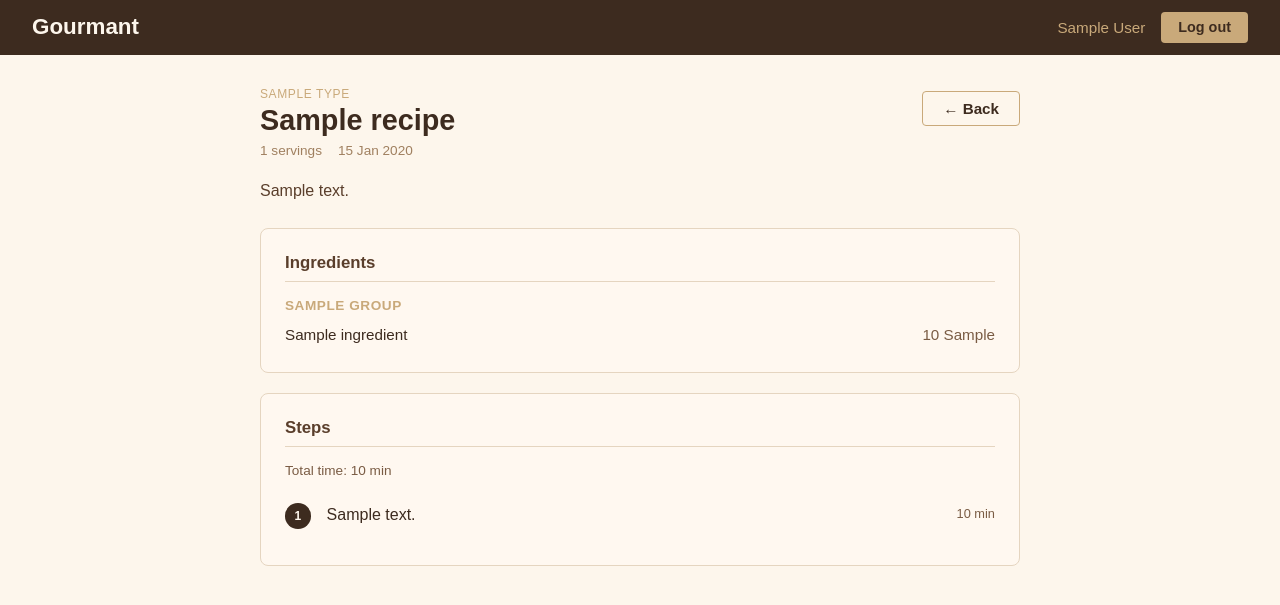
After one commit to manuelito02/gourmant, a FastAPI app: page /recipes/1 in a window 1280 px wide. The commit adds this page. Shown: the top 605 px of the page. Run offline with FastAPI, Linux system fonts and the light colour scheme; the visitor is signed in with stand-in values (Sample User, id 1); tables that the repository leaves empty hold one stand-in row (values such as "Sample post").

Commit message:
Add recipe detail page
- Add GET /recipes/{id} route (404 if not found or not owned by user)
- Add recipe_detail.html template with ingredients (grouped/ungrouped), steps, total time
- Make dashboard recipe cards clickable links
- Add detail page CSS styles

Co-Authored-By: Claude Sonnet 4.6 <noreply@anthropic.com>

```diff
--- a/app/static/css/style.css
+++ b/app/static/css/style.css
@@ -225,6 +225,9 @@ main { padding: 2rem; }
     padding: 1.25rem;
     cursor: pointer;
     transition: box-shadow 0.15s;
+    text-decoration: none;
+    color: inherit;
+    display: block;
 }
 .recipe-card:hover { box-shadow: 0 2px 8px rgba(61,43,31,0.1); }
 .recipe-card-type {
@@ -475,3 +478,125 @@ main { padding: 2rem; }
     gap: 0.5rem;
     margin-top: 1rem;
 }
+
+/* ── Recipe detail ── */
+.recipe-detail { max-width: 760px; margin: 0 auto; }
+
+.recipe-detail-header {
+    display: flex;
+    justify-content: space-between;
+    align-items: flex-start;
+    margin-bottom: 1.25rem;
+    gap: 1rem;
+}
+.recipe-detail-header h1 { font-size: 1.8rem; margin: 0.2rem 0 0.4rem; }
+.recipe-detail-type {
+    font-size: 0.75rem;
+    text-transform: uppercase;
+    letter-spacing: 0.05em;
+    color: #c9a97a;
+}
+.recipe-detail-meta {
+    display: flex;
+    gap: 1rem;
+    font-size: 0.85rem;
+    color: #a08060;
+}
+.recipe-detail-actions { flex-shrink: 0; padding-top: 0.25rem; }
+.recipe-detail-desc {
+    color: #5a3e2b;
+    margin-bottom: 1.5rem;
+    line-height: 1.6;
+}
+
+.recipe-detail-body { display: flex; flex-direction: column; gap: 1.25rem; }
+
+.detail-section {
+    background: #fff8f0;
+    border: 1px solid #e5d5c0;
+    border-radius: 8px;
+    padding: 1.5rem;
+}
+.detail-section h2 {
+    font-size: 1.05rem;
+    color: #5a3e2b;
+    margin-bottom: 1rem;
+    padding-bottom: 0.5rem;
+    border-bottom: 1px solid #e5d5c0;
+}
+.detail-empty { color: #a08060; font-size: 0.9rem; }
+
+/* Ingredient list */
+.ingredient-detail-list {
+    list-style: none;
+    display: flex;
+    flex-direction: column;
+    gap: 0.4rem;
+}
+.ingredient-detail-list li {
+    display: flex;
+    justify-content: space-between;
+    align-items: baseline;
+    gap: 0.5rem;
+    padding: 0.3rem 0;
+    border-bottom: 1px solid #f0e4d0;
+    font-size: 0.95rem;
+}
+.ingredient-detail-list li:last-child { border-bottom: none; }
+.ing-detail-name { color: #3d2b1f; }
+.ing-detail-amount { color: #7a5c44; white-space: nowrap; }
+
+.ingredient-detail-group { margin-top: 1rem; }
+.ingredient-detail-group h3 {
+    font-size: 0.85rem;
+    text-transform: uppercase;
+    letter-spacing: 0.04em;
+    color: #c9a97a;
+    margin-bottom: 0.5rem;
+}
+
+/* Steps */
+.steps-total-time {
+    font-size: 0.85rem;
+    color: #7a5c44;
+    margin-bottom: 0.75rem;
+}
+.step-detail-list {
+    list-style: none;
+    counter-reset: step-counter;
+    display: flex;
+    flex-direction: column;
+    gap: 0;
+}
+.step-detail-row {
+    display: flex;
+    align-items: flex-start;
+    gap: 1rem;
+    padding: 0.75rem 0;
+    border-bottom: 1px solid #f0e4d0;
+    counter-increment: step-counter;
+}
+.step-detail-row:last-child { border-bottom: none; }
+.step-detail-row::before {
+    content: counter(step-counter);
+    flex-shrink: 0;
+    width: 1.6rem;
+    height: 1.6rem;
+    background: #3d2b1f;
+    color: #fdf6ec;
+    border-radius: 50%;
+    display: flex;
+    align-items: center;
+    justify-content: center;
+    font-size: 0.75rem;
+    font-weight: bold;
+    margin-top: 0.1rem;
+}
+.step-detail-desc { flex: 1; line-height: 1.6; color: #3d2b1f; }
+.step-detail-duration {
+    flex-shrink: 0;
+    font-size: 0.8rem;
+    color: #7a5c44;
+    white-space: nowrap;
+    padding-top: 0.25rem;
+}
--- a/app/templates/dashboard.html
+++ b/app/templates/dashboard.html
@@ -12,7 +12,7 @@
     {% if recipes %}
     <div class="recipe-grid">
         {% for recipe in recipes %}
-        <div class="recipe-card">
+        <a href="/recipes/{{ recipe.id }}" class="recipe-card">
             <div class="recipe-card-type">{{ recipe.type.name }}</div>
             <h2 class="recipe-card-title">{{ recipe.title }}</h2>
             {% if recipe.description %}
@@ -21,7 +21,7 @@
             <div class="recipe-card-meta">
                 {% if recipe.servings %}{{ recipe.servings }} servings · {% endif %}{{ recipe.created_at.strftime("%d %b %Y") }}
             </div>
-        </div>
+        </a>
         {% endfor %}
     </div>
     {% else %}
--- /dev/null
+++ b/app/templates/recipe_detail.html
@@ -0,0 +1,88 @@
+{% extends "base.html" %}
+
+{% block title %}{{ recipe.title }} — Gourmant{% endblock %}
+
+{% block content %}
+<div class="recipe-detail">
+
+    <div class="recipe-detail-header">
+        <div>
+            <div class="recipe-detail-type">{{ recipe.type.name }}</div>
+            <h1>{{ recipe.title }}</h1>
+            <div class="recipe-detail-meta">
+                {% if recipe.servings %}<span>{{ recipe.servings }} servings</span>{% endif %}
+                <span>{{ recipe.created_at.strftime("%d %b %Y") }}</span>
+            </div>
+        </div>
+        <div class="recipe-detail-actions">
+            <a href="/dashboard" class="btn-secondary">← Back</a>
+        </div>
+    </div>
+
+    {% if recipe.description %}
+    <p class="recipe-detail-desc">{{ recipe.description }}</p>
+    {% endif %}
+
+    <div class="recipe-detail-body">
+
+        <!-- ── Ingredients ── -->
+        <section class="detail-section">
+            <h2>Ingredients</h2>
+
+            {% set ungrouped = recipe.ingredients | selectattr("group_id", "none") | list %}
+            {% if ungrouped %}
+            <ul class="ingredient-detail-list">
+                {% for ri in ungrouped %}
+                <li>
+                    <span class="ing-detail-name">{{ ri.ingredient.name }}</span>
+                    <span class="ing-detail-amount">{{ ri.amount | int if ri.amount == ri.amount | int else ri.amount }} {{ ri.unit.abbreviation }}</span>
+                </li>
+                {% endfor %}
+            </ul>
+            {% endif %}
+
+            {% for group in recipe.ingredient_groups %}
+            <div class="ingredient-detail-group">
+                <h3>{{ group.name }}</h3>
+                <ul class="ingredient-detail-list">
+                    {% for ri in group.ingredients %}
+                    <li>
+                        <span class="ing-detail-name">{{ ri.ingredient.name }}</span>
+                        <span class="ing-detail-amount">{{ ri.amount | int if ri.amount == ri.amount | int else ri.amount }} {{ ri.unit.abbreviation }}</span>
+                    </li>
+                    {% endfor %}
+                </ul>
+            </div>
+            {% endfor %}
+
+            {% if not ungrouped and not recipe.ingredient_groups %}
+            <p class="detail-empty">No ingredients added.</p>
+            {% endif %}
+        </section>
+
+        <!-- ── Steps ── -->
+        <section class="detail-section">
+            <h2>Steps</h2>
+            {% if recipe.steps %}
+            {% set total_duration = recipe.steps | selectattr("duration") | map(attribute="duration") | sum %}
+            {% if total_duration %}
+            <p class="steps-total-time">Total time: {{ total_duration }} min</p>
+            {% endif %}
+            <ol class="step-detail-list">
+                {% for step in recipe.steps %}
+                <li class="step-detail-row">
+                    <div class="step-detail-desc">{{ step.description }}</div>
+                    {% if step.duration %}
+                    <div class="step-detail-duration">{{ step.duration }} min</div>
+                    {% endif %}
+                </li>
+                {% endfor %}
+            </ol>
+            {% else %}
+            <p class="detail-empty">No steps added.</p>
+            {% endif %}
+        </section>
+
+    </div>
+</div>
+{% endblock %}
```
Also changed, not shown: app/routers/recipes.py (+11 -0 lines).
